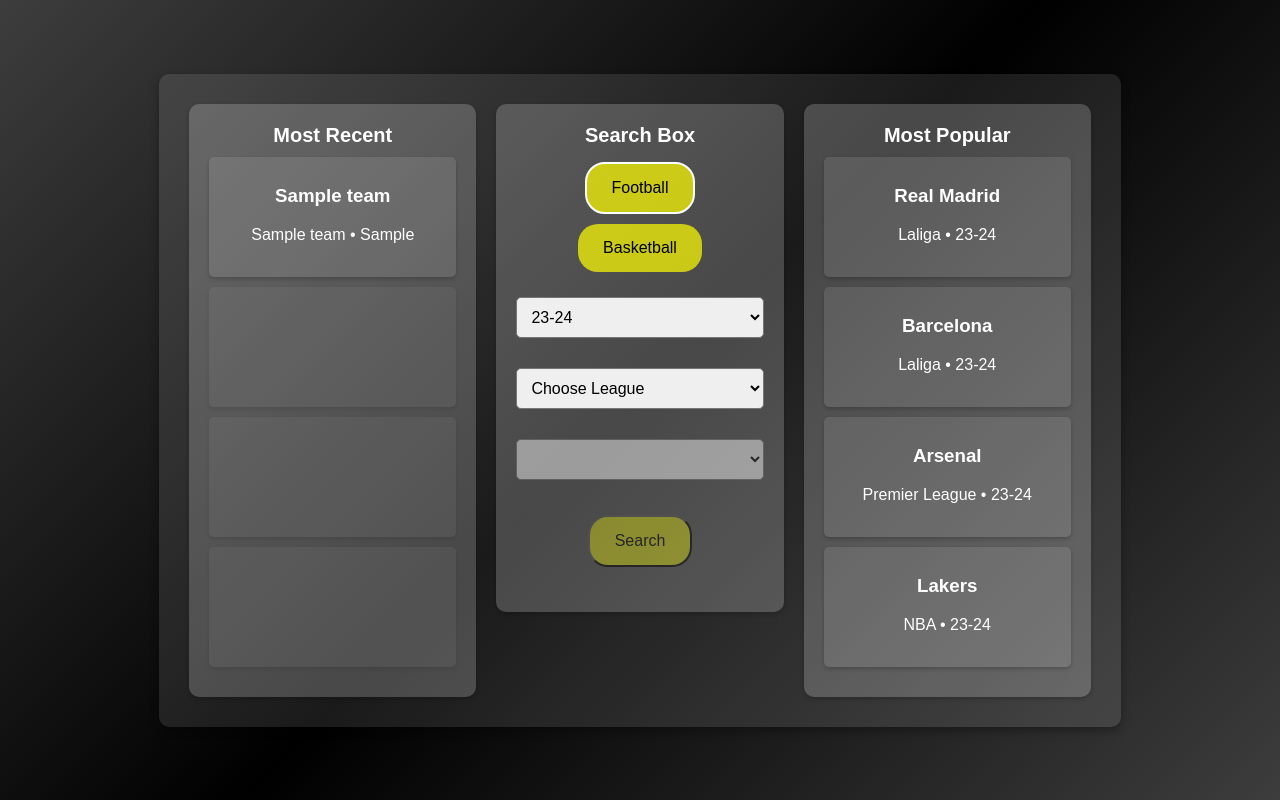
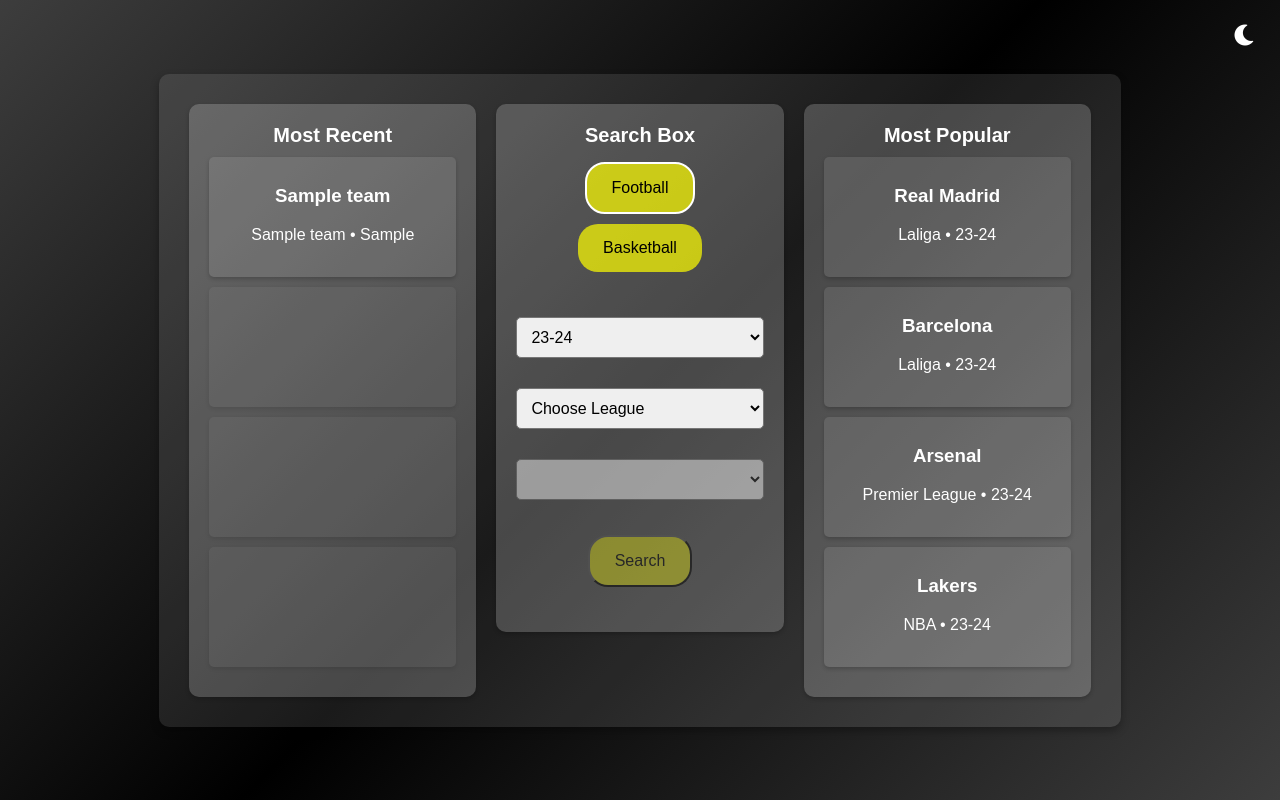
Before and after one commit to karmbaransi/FootballProject, a Django app: page / in a window 1280 px wide. Run offline with Django 5.2, Linux system fonts and the light colour scheme; tables that the repository leaves empty hold one stand-in row (values such as "Sample post"); lists and menus that the app fills with data are empty.

Commit message:
adding dark/lioght mode to the home page

```diff
--- a/TeamsPerformance/templates/home.html
+++ b/TeamsPerformance/templates/home.html
@@ -4,6 +4,7 @@
 <meta charset="UTF-8">
 <meta name="viewport" content="width=device-width, initial-scale=1.0">
 <title>Sport Selector</title>
+    <link rel="stylesheet" href="https://cdnjs.cloudflare.com/ajax/libs/font-awesome/6.0.0-beta3/css/all.min.css">
 <style>
 body {
     font-family: Arial, sans-serif;
@@ -16,9 +17,14 @@
     justify-content: center;
     align-items: center;
   }
-
-
-  .container {
+.body_light {
+    background: linear-gradient(135deg, #f5f5f5 0%, #e1e1e1 50%,#f5f5f5 100%);
+    color: #000;
+}
+.body_dark {
+    background: linear-gradient(135deg, #3d3d3d 0%,#000000 50%,#3d3d3d 100%);
+}
+.container {
     display: flex;
     justify-content: space-between; /* Space items evenly */
     align-items: flex-start; /* Align items to the top */
@@ -107,9 +113,55 @@
     text-align: center;
   }
 
+  .toggle-button {
+            position: fixed;
+            top: 10px;
+            right: 10px;
+            width: 50px;
+            height: 50px;
+            background-color: transparent;
+            border: none;
+            cursor: pointer;
+            perspective: 1000px;
+        }
+        .toggle-button .card2 {
+            width: 100%;
+            height: 100%;
+            position: relative;
+            transition: transform 0.6s;
+            transform-style: preserve-3d;
+        }
+        .toggle-button.dark .card2 {
+            transform: rotateY(180deg);
+        }
+        .toggle-button .card2 .icon {
+            display: flex;
+            align-items: center;
+            justify-content: center;
+            position: absolute;
+            width: 100%;
+            height: 100%;
+            backface-visibility: hidden;
+            font-size: 24px;
+        }
+        .toggle-button .card2 .sun-icon {
+            background-color: transparent;
+            color: black;
+        }
+        .toggle-button .card2 .moon-icon {
+            background-color: transparent;
+            color: white;
+            transform: rotateY(180deg);
+        }
 </style>
 </head>
 <body>
+    <button class="toggle-button" id="toggleButton">
+        <div class="card2">
+            <div class="icon moon-icon"><i class="fas fa-moon"></i></div>
+            <div class="icon sun-icon"><i class="fas fa-sun"></i></div>
+        </div>
+    </button>
 <form method="POST" id="myForm" class="myForm">
     {% csrf_token %}
     <div class="container">
@@ -132,6 +184,15 @@
       </div>
     </div>
 
+  <div class="select-wrapper">
+     <input type="hidden" name="is_dark" id="is_dark">
+      <div id="is_dark" class="options">
+{#      <select name="sports" id="pass_sports" style="display: none;"></select>#}
+{#        <div class="option" onclick="toggleSelected(this)">Football</div>#}
+{#        <div class="option" onclick="toggleSelected(this)">Basketball</div>#}
+        <!-- Add more sport options as needed -->
+      </div>
+    </div>
 
     <div class="dropdown-wrapper">
       <select id="season" name="season">
@@ -151,7 +212,7 @@
 
     <div class="select-wrapper">
         <div class="options">
-          <button id="calculate_button" class="option" type="submit" onclick="set_sport_on_click()" style="pointer-events: none; opacity: 0.5" >Search</button>
+          <button id="calculate_button" class="option" type="submit" onclick="set_G_vars_on_click()" style="pointer-events: none; opacity: 0.5" >Search</button>
         </div>
     </div>
 
@@ -165,16 +226,34 @@
 </form>
 <script>
 
-
+    const body = document.body;
     const DEFAULT_SEASON = "23-24"
     const DEFAULT_SPORT = "Football"
     let leagues_info = {{ leagues_info|safe }};
     let most_popular = leagues_info["MostPopular"]
     let sports = leagues_info["sports"];
     let sportsOptions = document.getElementById("sports");
-    let G_sport = DEFAULT_SPORT
+    let G_sport = DEFAULT_SPORT;
+    let G_is_dark = {{ is_dark |safe }};
     let recently_called = {{ recently_called|safe }};
-    console.log("ajfieof",recently_called[0][0])
+
+    //const body = document.body;
+
+    const toggleButton = document.getElementById('toggleButton');
+    if(G_is_dark){
+        toggleButton.classList.toggle('dark');
+    }else {
+        body.classList.toggle("body_light");
+    }
+
+    toggleButton.addEventListener('click', function() {
+            G_is_dark = 1- G_is_dark;
+            //body.classList.toggle("body_dark");
+            body.classList.toggle("body_light")
+            //body.classList.remove("body_light")
+            toggleButton.classList.toggle('dark');
+        {#toggleButton.classList.toggle('light');#}
+    });
 
     let most_popular_card = document.getElementById("most_popular");
     for (let i=0 ; i < most_popular.length; i++) {
@@ -313,6 +392,7 @@
 });
 
 document.getElementById("leagues").addEventListener("change", function() {
+
     let sport = G_sport//sportsDropdown.value; todo :: fixme
     let season = document.getElementById('season').value;
     let league = document.getElementById('leagues').value;
@@ -340,13 +420,16 @@
 });
 
 
-  function set_sport_on_click() {
+  function set_G_vars_on_click() {
     document.getElementById('pass_sports').value = G_sport;
+    document.getElementById('is_dark').value = G_is_dark;
+
   }
 
   function inner_cards_on_click(vars){
     const form = document.getElementById("myForm")
       document.getElementById("pass_sports").value = vars[0];
+        document.getElementById('is_dark').value = G_is_dark;
       sport_listener(vars[0]);
 
 
--- a/TeamsPerformance/views.py
+++ b/TeamsPerformance/views.py
@@ -8,19 +8,23 @@
 from .models import Match
 
 # Create your views here.
+is_dark = None
 def home(request):
 
     recently_called = get_recently_called_matches()
-
+    global is_dark
+    if is_dark is None:
+        is_dark = 1
     with open("TeamsPerformance/static/league_data.json", 'r') as f:
         leagues_info = json.load(f)
     if request.method == 'GET':
-        return render(request, 'home.html', {'leagues_info':leagues_info, 'recently_called': recently_called})
+        return render(request, 'home.html', {'leagues_info':leagues_info, 'recently_called': recently_called,'is_dark': is_dark})
     else:#calculate
         selected_season = request.POST["season"]
         selected_sport = request.POST["sports"]
         selected_team = request.POST["team_name"]
         selected_league = request.POST["leagues"]
+        is_dark = request.POST["is_dark"]
         return redirect('performance', selected_season, selected_sport, selected_league, selected_team)
 
 
```
